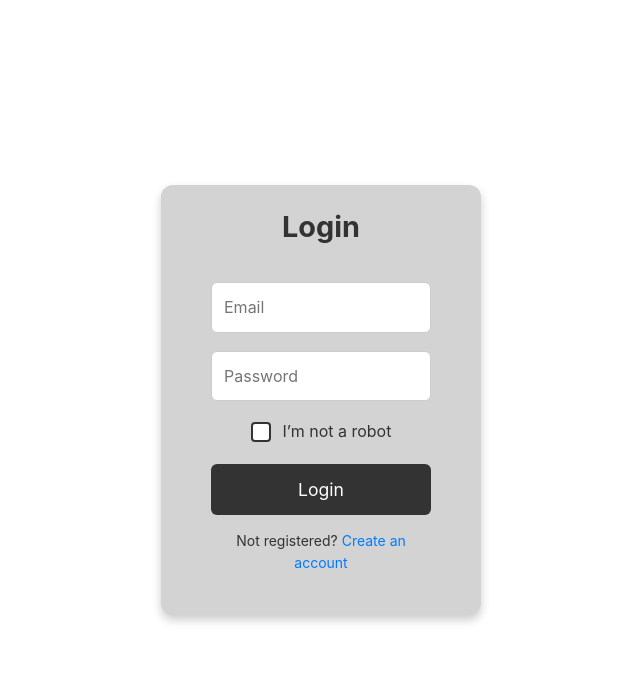
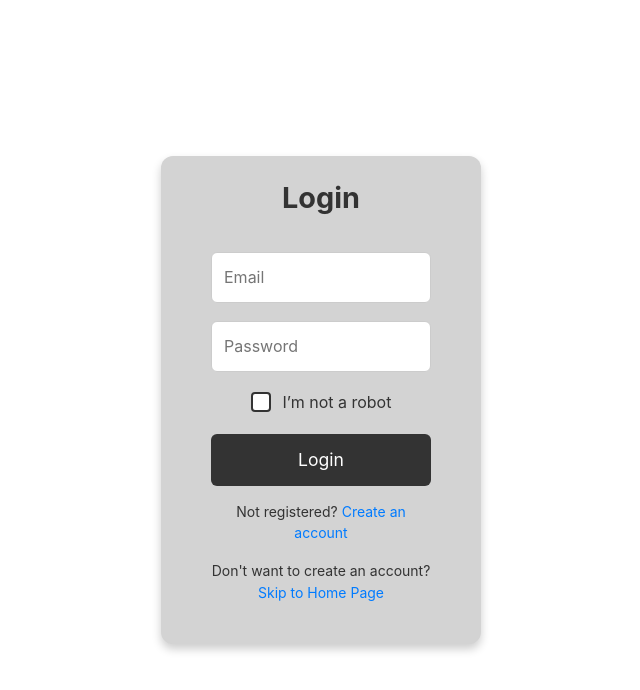
Before and after one commit to nguyenjh/CSE-110-Group-11, a React (Vite) app in the folder my-app/client/: page /login in a window 1280 px wide. Shown: the top 690 px of the page, without its empty margins (319-959 px from the left). Built offline with nearby package versions, Linux system fonts and the light colour scheme.

Commit message:
Button to Home From Login

```diff
--- a/my-app/client/src/views/LoginPage.tsx
+++ b/my-app/client/src/views/LoginPage.tsx
@@ -124,6 +124,13 @@ const LoginPage: React.FC = () => {
       {errors.form && <span className="error" id="form-error">{errors.form}</span>}
 
       <p>Not registered? <Link to="/signup">Create an account</Link></p>
+
+      <div className="skip-container">
+      <p className="skip-link">
+      Don't want to create an account? <br />
+      <Link to="/">Skip to Home Page</Link>
+      </p>
+      </div>
     </div>
     </div>
   );
```
